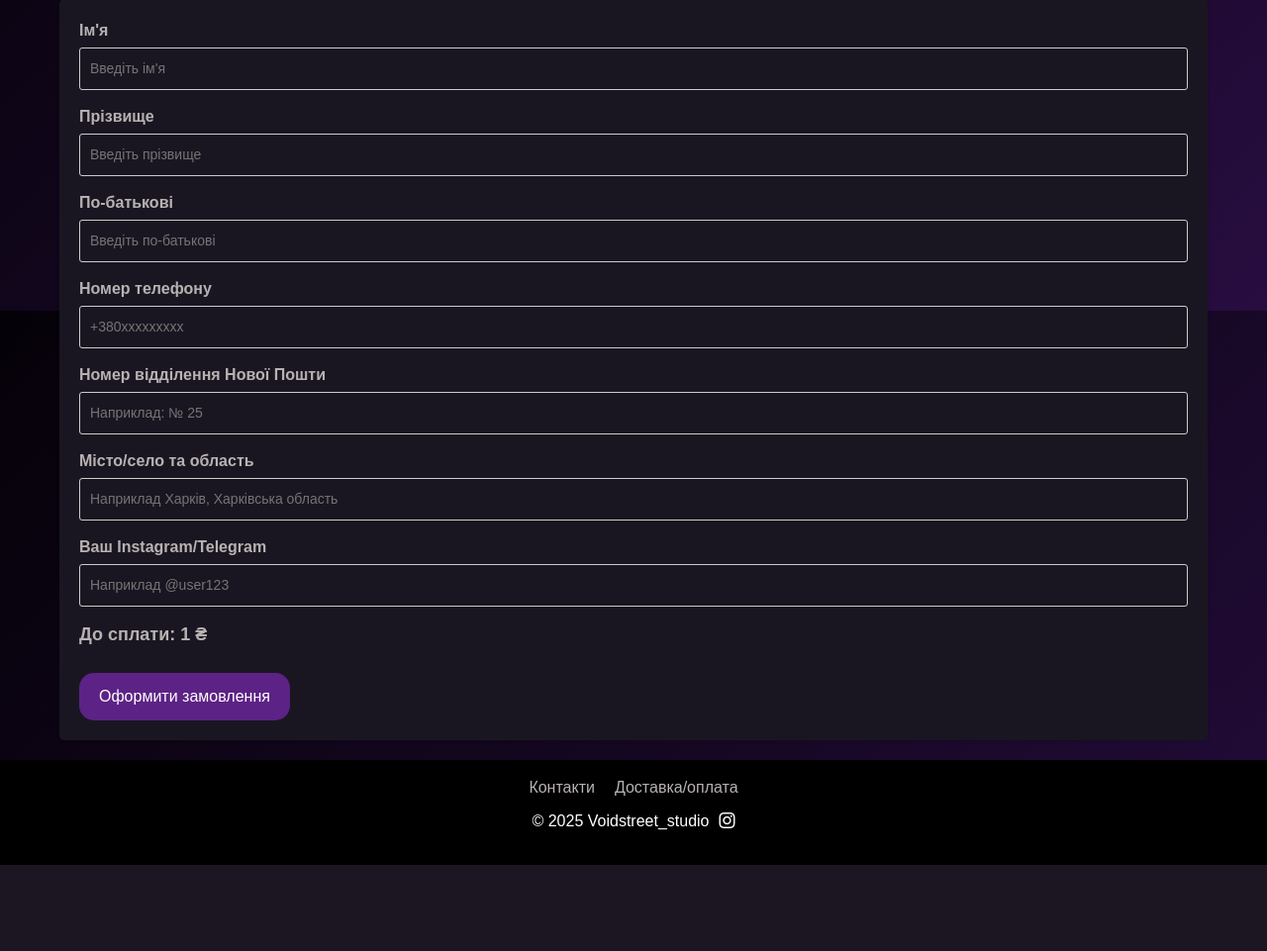
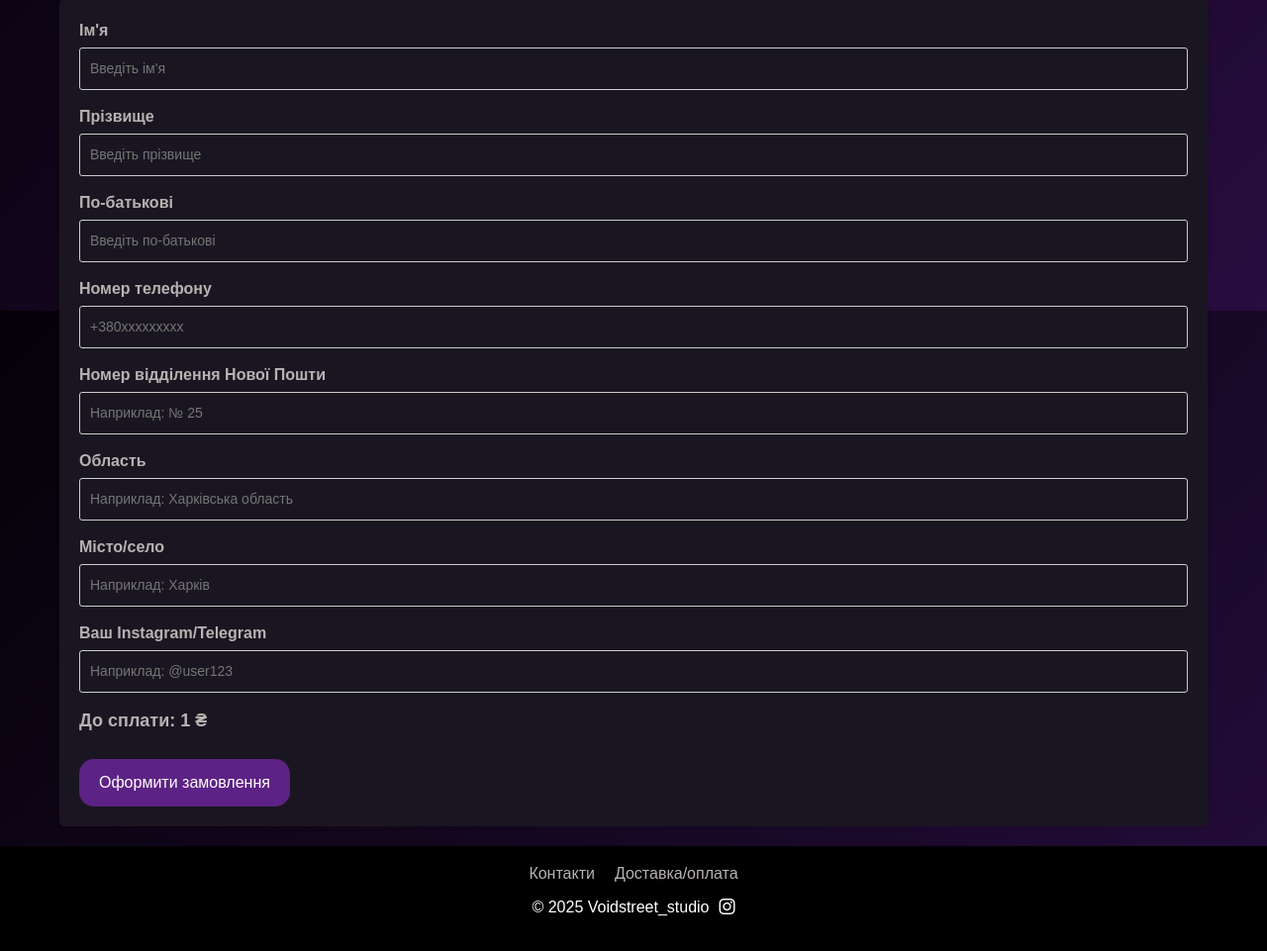
Before and after one commit to argx4/VoidStreetShop-Python-Django-, a Django app: template product/templates/ordcreate.html in a window 1280 px wide. Shown: the part 486-1447 px from the top of the page at 99% size. Before the commit the page ends 1360 px from the top, so only its background shows below. Run offline with Django 3.2, Linux system fonts and the light colour scheme; the template is opened without the code that fills it: most values are stand-ins (such as "Sample title", 1, 10 or a date in 2020); grey boxes marked "Sample" are stand-in pictures.

Commit message:
добавлена форма для области в создании заказа, добавлено название картинки во внутрености товара соотвецтвующе названию товара, переведена надпись отправки формы на Украинский

```diff
--- a/product/templates/ordcreate.html
+++ b/product/templates/ordcreate.html
@@ -65,13 +65,19 @@
             </div>
 
             <div class="form-group">
-                <label for="City">Місто/село та область</label>
-                <input type="text" id="City" name="City" placeholder="Наприклад Харків, Харківська область" required />
+                <label for="oblast">Область</label>
+                <input type="text" id="oblast" name="oblast" placeholder="Наприклад: Харківська область" required />
             </div>
 
             <div class="form-group">
+                <label for="City">Місто/село</label>
+                <input type="text" id="City" name="City" placeholder="Наприклад: Харків" required />
+            </div>
+
+
+            <div class="form-group">
                 <label for="contacts">Ваш Instagram/Telegram</label>
-                <input type="text" id="contacts" name="contacts" placeholder="Наприклад @user123" maxlength="50" required />
+                <input type="text" id="contacts" name="contacts" placeholder="Наприклад: @user123" maxlength="50" required />
             </div>
 
 
--- a/product/templates/productdetail.html
+++ b/product/templates/productdetail.html
@@ -14,10 +14,10 @@
           <div id="carouselExampleDark" class="carousel slide">
             <div class="carousel-inner">
               <div class="carousel-item active" data-bs-interval="10000">
-                <img src="{{ product.image.url }}" class="d-block w-100" alt="...">
+                <img src="{{ product.image.url }}" class="d-block w-100" alt="{{ product.name }}">
               </div>
               <div class="carousel-item" data-bs-interval="2000">
-                <img src="{{ product.image2.url }}" class="d-block w-100" alt="...">
+                <img src="{{ product.image2.url }}" class="d-block w-100" alt="{{ product.name }}">
               </div>
             </div>
             <button class="carousel-control-prev" type="button" data-bs-target="#carouselExampleDark"
--- a/static/js/ordercreatejs/basketclear.js
+++ b/static/js/ordercreatejs/basketclear.js
@@ -45,7 +45,7 @@ document.getElementById('order-form').addEventListener('submit', function(event)
     const form = this;
     const submitButton = form.querySelector('button[type="submit"]');
     submitButton.disabled = true;
-    submitButton.textContent = 'Отправка...';
+    submitButton.textContent = 'Відправка...';
 
 
     showCustomAlert('Замовлення успішно створено! Очікуйте повідомлення менеджера!', function() {
```
